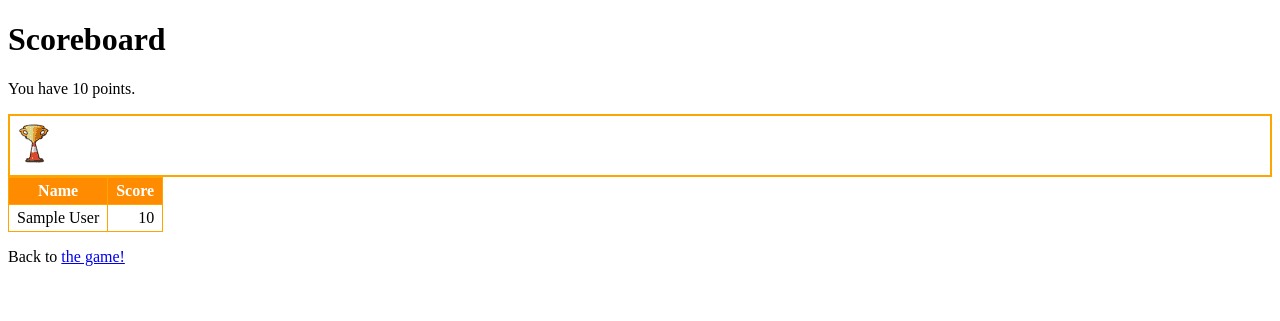
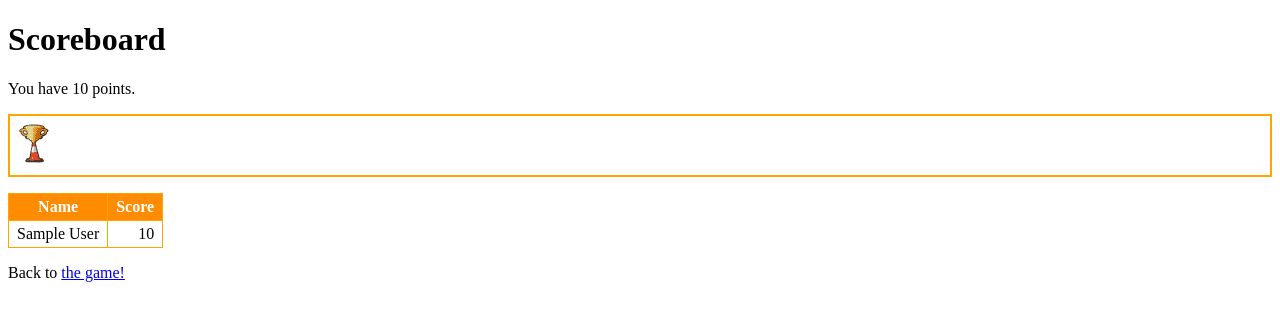
Before and after one commit to mysociety/fmsgame, a Django app: template fmsgame_project/templates/scoreboard.html in a window 1280 px wide. Shown: the top 321 px of the page. Run offline with Django 3.2, Linux system fonts and the light colour scheme; a user stored in the database is signed in; tables that the repository leaves empty hold one stand-in row (values such as "Sample post"); the template is opened without the code that fills it: values that come from a table or form of the project are taken from there, most other values are stand-ins (such as "Sample title", 1, 10 or a date in 2020); parts of the project's set-up code (start-up, migrations or seed data) failed here and were passed over.

Commit message:
Fix typowq

```diff
--- a/fmsgame_project/templates/scoreboard.html
+++ b/fmsgame_project/templates/scoreboard.html
@@ -26,7 +26,7 @@
         {% if request.user.is_authenticated %}
             <p>You have {{ request.user.score_set.all.0.score }} point{{ request.user.score_set.all.0.score|pluralize }}.</p>
             {% if score %}
-                <div style="border:2px solid #FFA500; padding: 8px">
+                <div style="border:2px solid #FFA500; padding: 8px; margin-bottom:1em;">
                     {% for i in range  %}
                         <img src="/static/fmsgame_trophy_score.png" alt="1 point" />
                     {% endfor %}
--- a/fmsgame_project/views.py
+++ b/fmsgame_project/views.py
@@ -122,6 +122,6 @@ def scoreboard(request):
         score = None
         my_range = []
     my_range = range(score)
-    return render_to_response('scoreboard.html', {'score': score, 'range': my_range}, context)
+    return render_to_response('scoreboard.html', {'scores': scores, 'range': my_range}, context)
 
 #    return render_to_response('scoreboard.html', {'scores': scores}, context)
```
